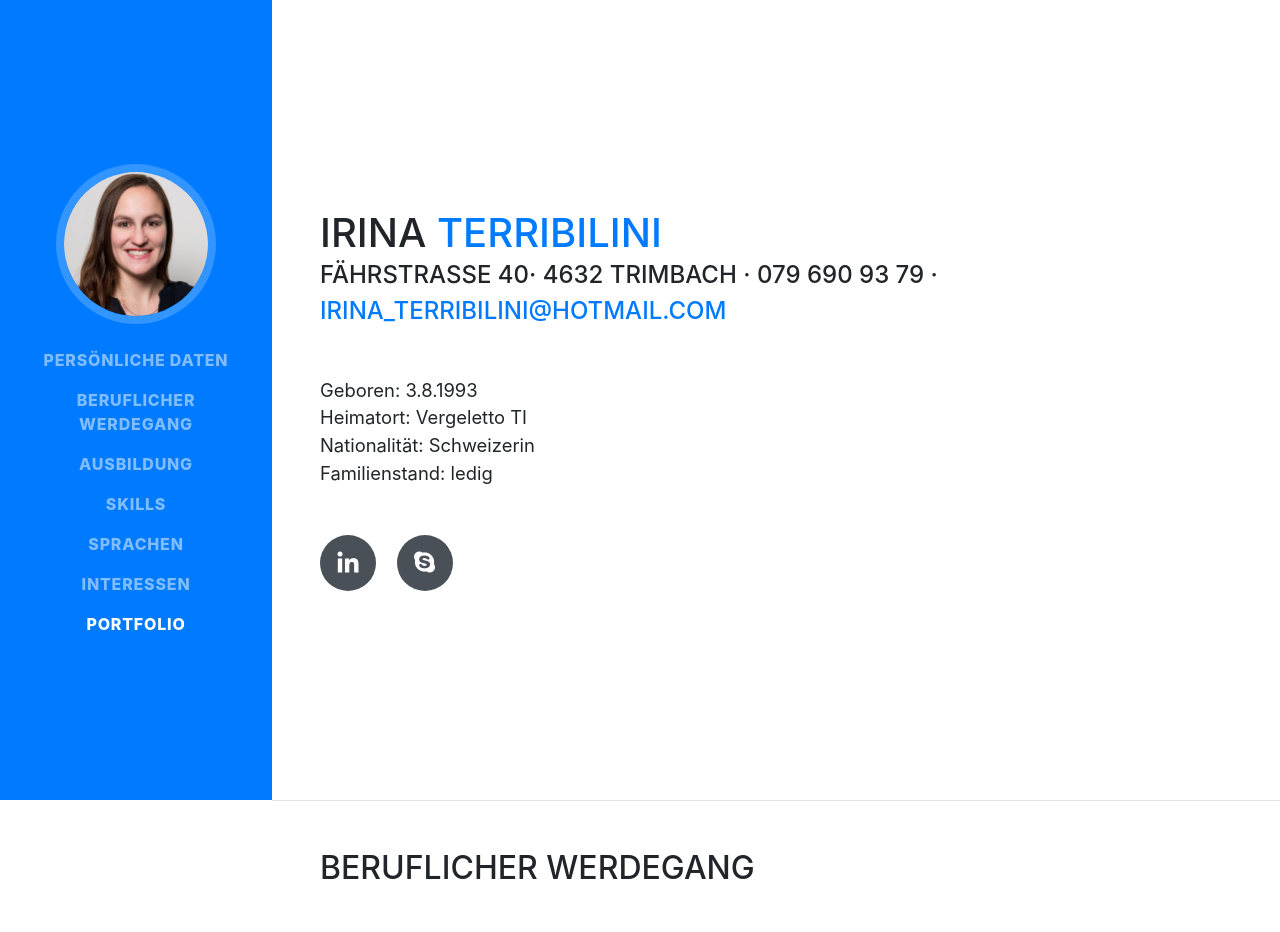
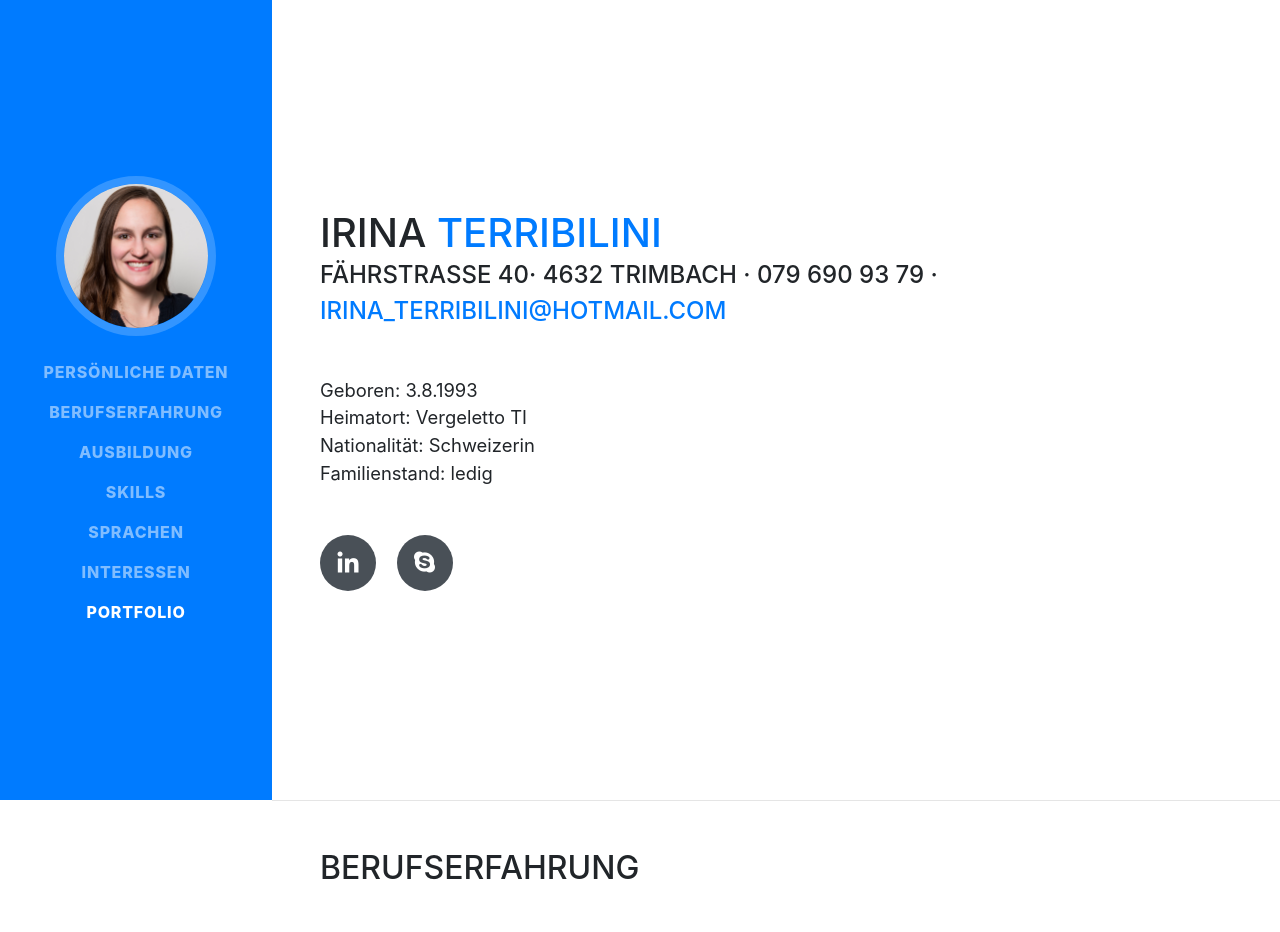
Before and after one commit to irinaterribilini/irinaterribilini, a website with bundled scripts: page index.html in a window 1280 px wide. Shown: the top 932 px of the page. Built offline with nearby package versions, Linux system fonts and the light colour scheme; a web font is replaced by a local one.

Commit message:
rename beruflicher werdegang

```diff
--- a/index.html
+++ b/index.html
@@ -41,7 +41,7 @@
             <a class="nav-link js-scroll-trigger" href="#about">Persönliche Daten</a>
           </li>
           <li class="nav-item">
-            <a class="nav-link js-scroll-trigger" href="#experience">Beruflicher Werdegang</a>
+            <a class="nav-link js-scroll-trigger" href="#experience">Berufserfahrung</a>
           </li>
           <li class="nav-item">
             <a class="nav-link js-scroll-trigger" href="#education">Ausbildung</a>
@@ -95,7 +95,7 @@
 
       <section class="resume-section p-3 p-lg-5 d-flex flex-column" id="experience">
         <div class="my-auto">
-          <h2 class="mb-5">Beruflicher Werdegang</h2>
+          <h2 class="mb-5">Berufserfahrung</h2>
 
           <div class="resume-item d-flex flex-column flex-md-row mb-5">
             <div class="resume-content mr-auto">
```
